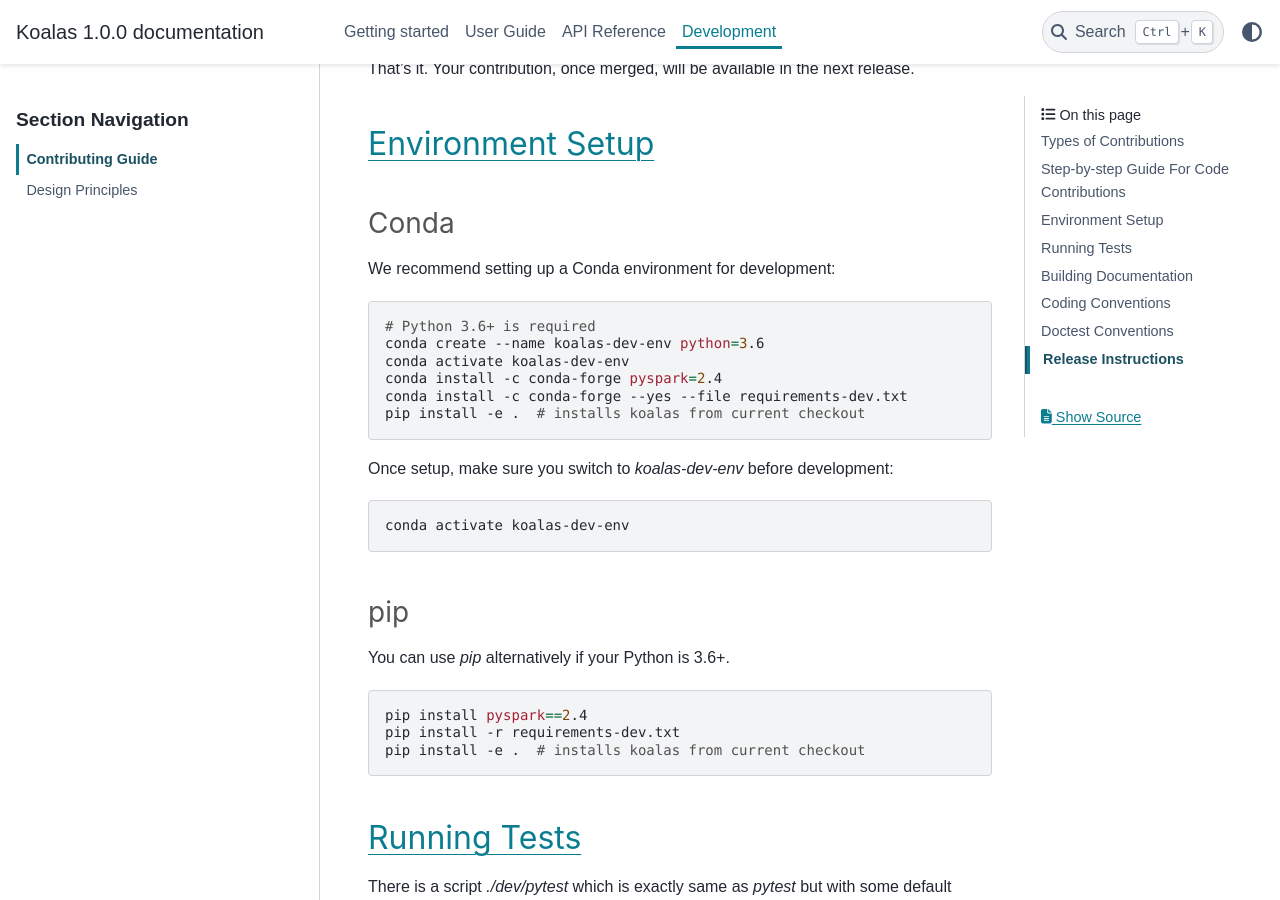
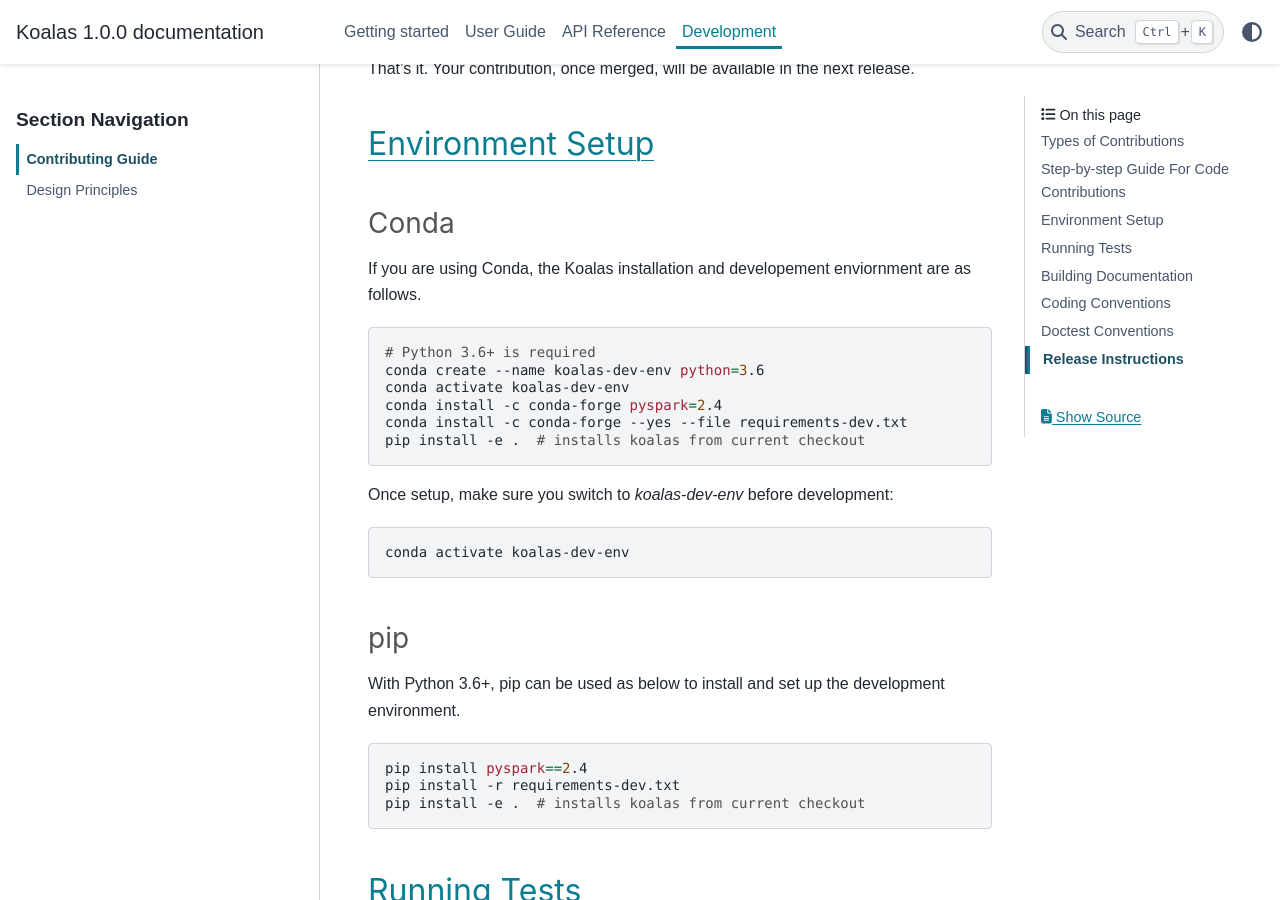
Before and after one commit to rising-star92/databricks-koalas, a Sphinx documentation site: the page built from docs/source/development/contributing.rst, in a window 1280 px wide and 900 px high, scrolled down 1430 px. Built offline with Sphinx 7.4.7 and the PyData theme 0.15.4, drawn with Linux system fonts in a browser that asks for light colours; pages that are not in the unit, such as notebooks, are missing from menus; the version number is read from the project's files by our own code.

Commit message:
Avoid recommending Conda (#1604)
This PR proposes to avoid recommending one specific package manager. Each has its own benefits and disadvantages.

```diff
--- a/docs/source/development/contributing.rst
+++ b/docs/source/development/contributing.rst
@@ -48,7 +48,7 @@ Environment Setup
 Conda
 -----
 
-We recommend setting up a Conda environment for development:
+If you are using Conda, the Koalas installation and developement enviornment are as follows.
 
 .. code-block:: bash
 
@@ -68,7 +68,7 @@ Once setup, make sure you switch to `koalas-dev-env` before development:
 pip
 ---
 
-You can use `pip` alternatively if your Python is 3.6+.
+With Python 3.6+, pip can be used as below to install and set up the development environment.
 
 .. code-block:: bash
 
```
Also changed, not shown: README.md (+3 -3 lines).
